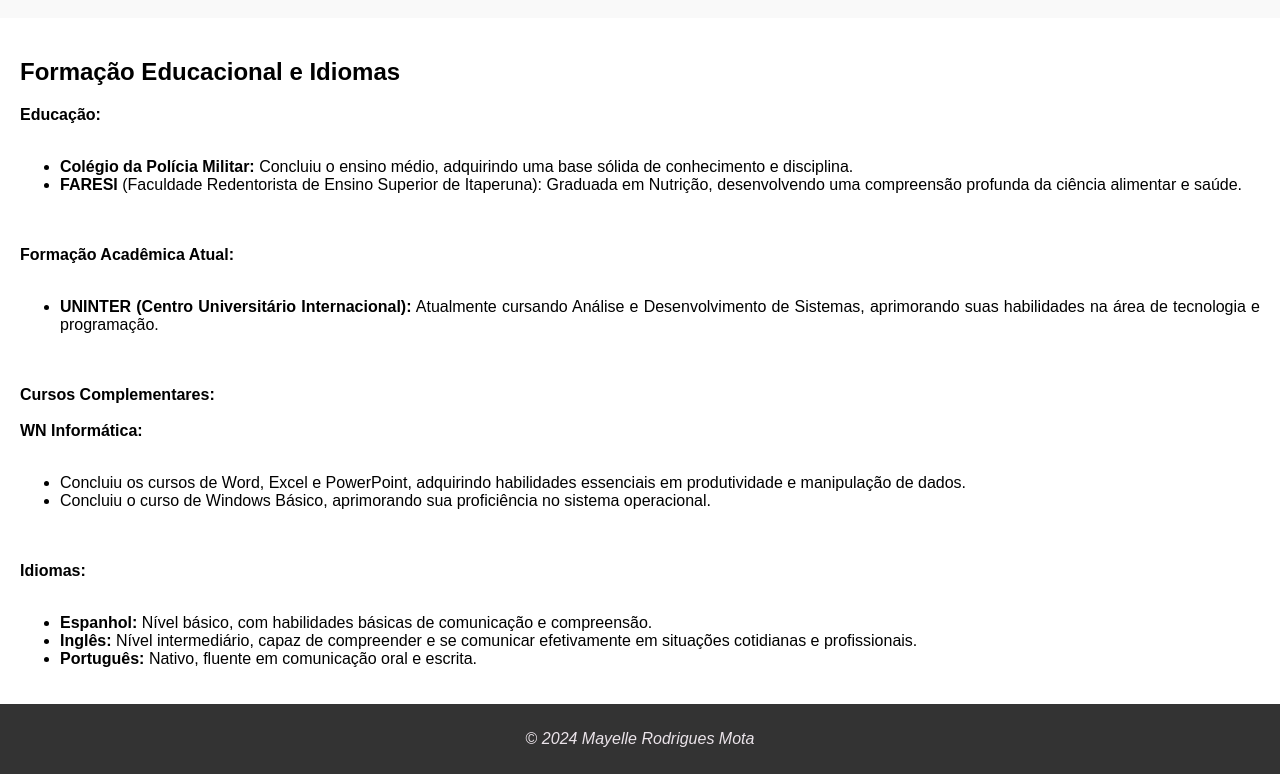
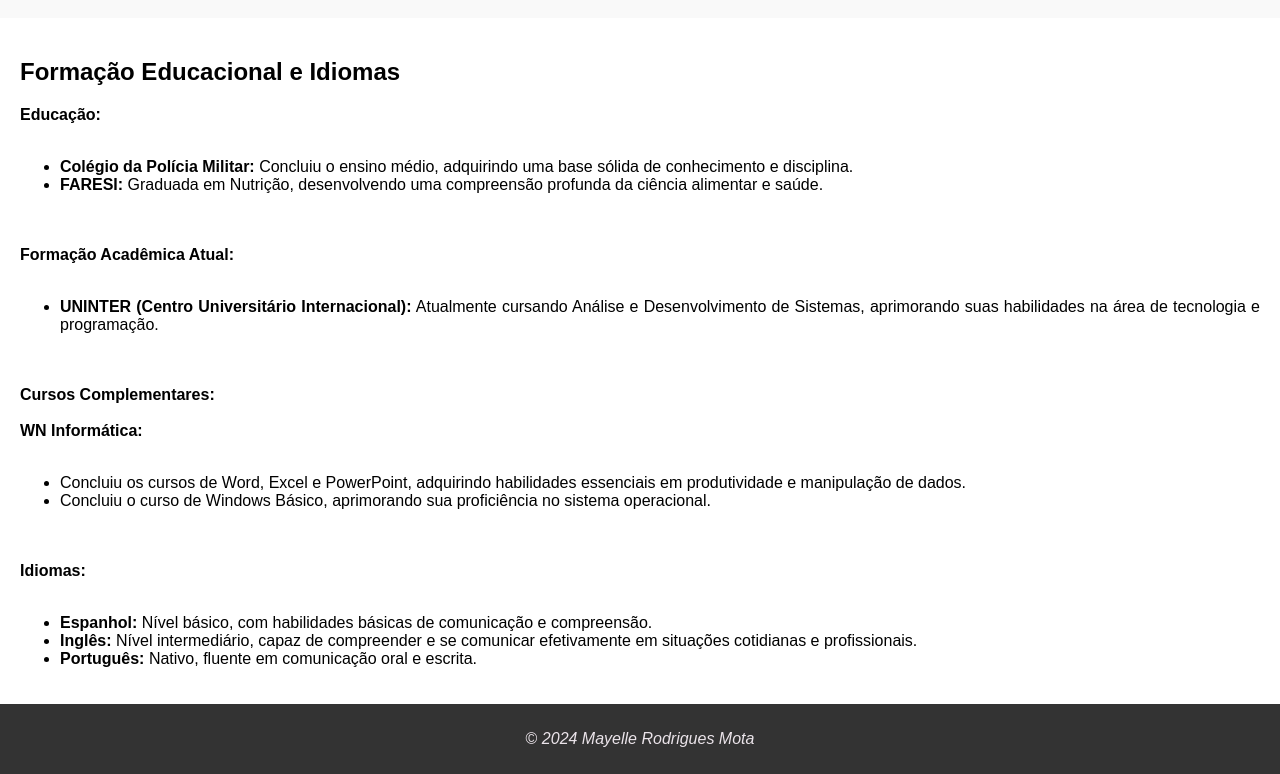
Before and after one commit to MayelleMota/mayellerodriguesmota.github.io, a plain HTML site: page formacao.html in a window 1280 px wide. Shown: the part 120-894 px from the top of the page. Drawn offline with Linux system fonts and the light colour scheme.

Commit message:
Update formacao.html

```diff
--- a/formacao.html
+++ b/formacao.html
@@ -53,7 +53,7 @@
 
             <!-- Objetos da lista -->
             <li><b>Colégio da Polícia Militar:</b> Concluiu o ensino médio, adquirindo uma base sólida de conhecimento e disciplina.</li>
-            <li><b>FARESI</b> (Faculdade Redentorista de Ensino Superior de Itaperuna): Graduada em Nutrição, desenvolvendo uma compreensão profunda da ciência alimentar e saúde.</li>
+            <li><b>FARESI:</b> Graduada em Nutrição, desenvolvendo uma compreensão profunda da ciência alimentar e saúde.</li>
         </ul>
 
         <br></br>
```
